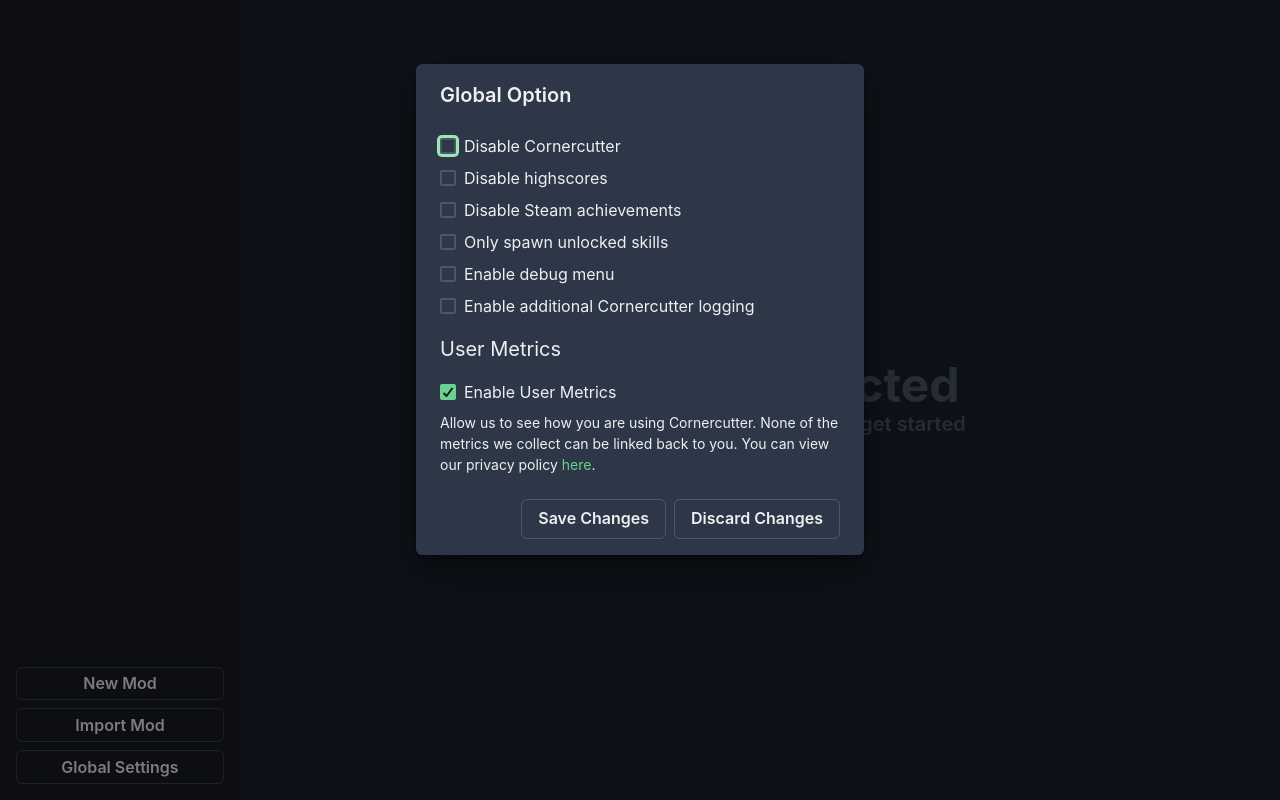
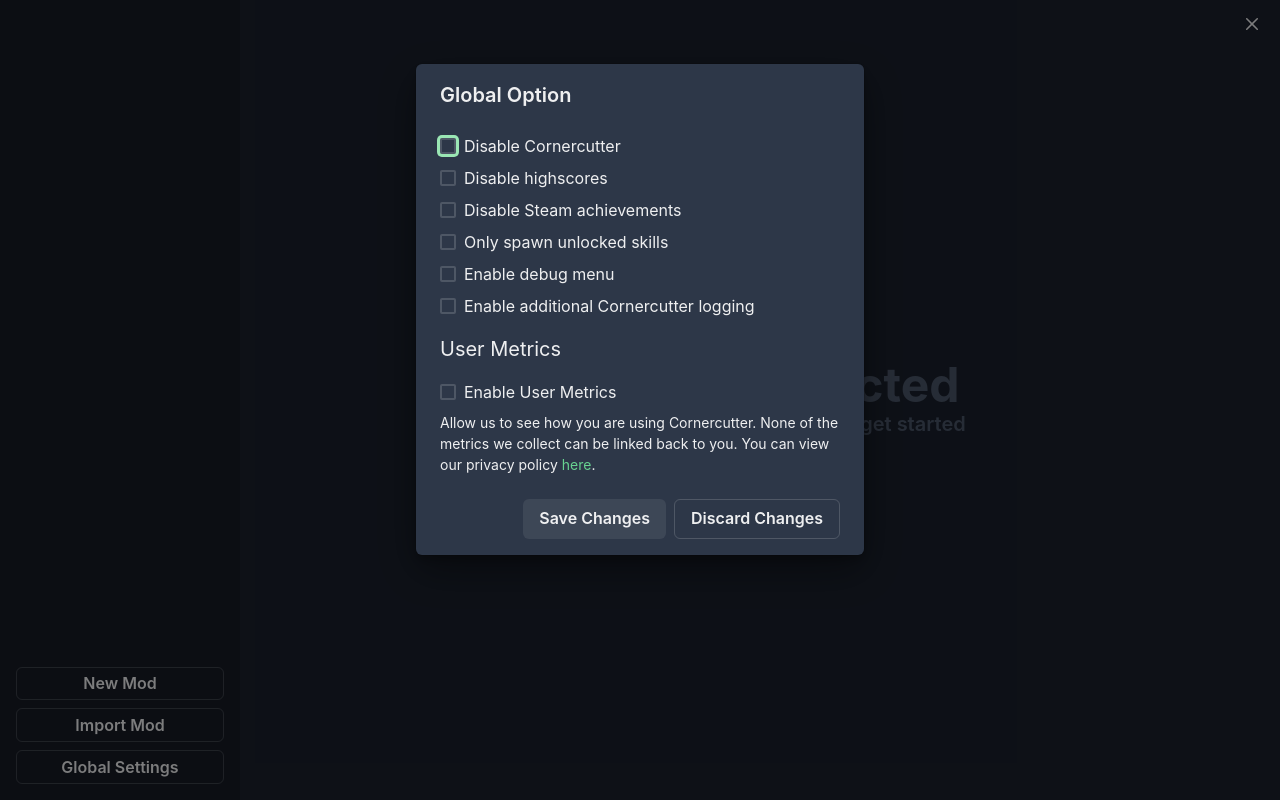
Before and after one commit to franomai/cornercutter, a React (Vite) app in the folder frontend/: page / in a window 1280 px wide. Both pictures are taken after a click on the button "Global Settings". Built offline with nearby package versions, Linux system fonts and the light colour scheme.

Commit message:
#27 Add user metrics to cc config redux slice

```diff
--- a/frontend/src/components/dropzone/Dropzone.tsx
+++ b/frontend/src/components/dropzone/Dropzone.tsx
@@ -55,7 +55,7 @@ const Dropzone = ({ skills, singleRow, handleSetSkills }: DropzoneProps) => {
         if (debouncedSkills !== skills) {
             handleSetSkills(debouncedSkills);
         }
-    }, [debouncedSkills]);
+    }, [debouncedSkills, skills, handleSetSkills]);
 
     const handleDeleteSkill = useCallback(
         (skillIndex: number) => {
--- a/frontend/src/components/modals/FindGoingUnder.tsx
+++ b/frontend/src/components/modals/FindGoingUnder.tsx
@@ -18,7 +18,7 @@ import {
 import { invoke } from '@tauri-apps/api/tauri';
 import { useCallback, useEffect, useState } from 'react';
 import { useDispatch } from 'react-redux';
-import { setCornercutterConfig } from '../../redux/slices/cornercutter';
+import { setCornercutterDir } from '../../redux/slices/cornercutter';
 import { CornerCutterConfig } from '../../types/CornerCutterConfig';
 
 const FindGoingUnder = ({ config }: { config: CornerCutterConfig }) => {
@@ -39,7 +39,7 @@ const FindGoingUnder = ({ config }: { config: CornerCutterConfig }) => {
             setIsValid(isValid);
             if (isValid) {
                 onClose();
-                dispatch(setCornercutterConfig({ setDirectory: true, goingUnderDir: dir }));
+                dispatch(setCornercutterDir(dir));
             }
         });
     }, [dir, onClose, dispatch]);
--- a/frontend/src/components/modals/Settings.tsx
+++ b/frontend/src/components/modals/Settings.tsx
@@ -16,12 +16,18 @@ import {
     Text,
     useDisclosure,
 } from '@chakra-ui/react';
-import { useSelector } from 'react-redux';
+import { useDispatch, useSelector } from 'react-redux';
 import { GlobalOptions } from '../../types/Configuration';
-import { getGlobalOptions } from '../../redux/slices/cornercutter';
+import {
+    getEnableUserMetrics,
+    getGlobalOptions,
+    setEnableUserMetrics,
+    setGlobalOptions,
+} from '../../redux/slices/cornercutter';
 import { useCallback, useEffect, useMemo, useState } from 'react';
 import { setOptionFlag, hasOptionSet } from '../../utility/ConfigHelpers';
 import OptionCheckboxes from '../forms/OptionCheckboxes';
+import { invoke } from '@tauri-apps/api';
 
 const optionDetails: Record<GlobalOptions, OptionDetails> = {
     [GlobalOptions.DisableCornercutter]: {
@@ -61,21 +67,34 @@ const Settings = ({
     handleDiscardChanges(): void;
     handleSaveChanges(settings: GlobalOptions): void;
 }) => {
+    const dispatch = useDispatch();
+    const GA = useGoogleAnalytics();
     const globalOptions = useSelector(getGlobalOptions);
-    const GA = useGoogleAnalytics();
+    const enableUserMetrics = useSelector(getEnableUserMetrics);
 
     const { isOpen, onOpen, onClose } = useDisclosure();
     const [updatedOptions, setUpdatedOptions] = useState(globalOptions);
-    const hasChangedSettings = updatedOptions !== globalOptions;
+    const [updatedEnableUserMetrics, setUpdatedEnableUserMetrics] = useState(enableUserMetrics);
+
+    const hasChangedEnableUserMetrics = useMemo(
+        () => updatedEnableUserMetrics !== enableUserMetrics,
+        [updatedEnableUserMetrics, enableUserMetrics],
+    );
+
+    const hasChangedSettings = useMemo(
+        () => updatedOptions !== globalOptions || hasChangedEnableUserMetrics,
+        [updatedOptions, globalOptions, hasChangedEnableUserMetrics],
+    );
 
     useEffect(() => {
         if (isShown) {
             onOpen();
             setUpdatedOptions(globalOptions);
+            setUpdatedEnableUserMetrics(enableUserMetrics);
         } else {
             onClose();
         }
-    }, [globalOptions, isShown, onClose, onOpen]);
+    }, [globalOptions, enableUserMetrics, isShown, onClose, onOpen]);
 
     const ifChanged = useCallback(
         (flag: GlobalOptions, callback: (isSet: boolean) => void) => {
@@ -89,17 +108,32 @@ const Settings = ({
     );
 
     const handleSave = useCallback(() => {
+        if (!hasChangedSettings) return;
+
         ifChanged(GlobalOptions.DisableCornercutter, (isSet) => {
             const action = isSet ? 'Disable Cornercutter' : 'Enable Cornercutter';
             GA.event({ category: 'Settings', action });
         });
-        ifChanged(GlobalOptions.EnableUserMetrics, (isSet) => {
-            const action = isSet ? 'Enable User Metrics' : 'Disable User Metrics';
+        if (hasChangedEnableUserMetrics) {
+            const action = updatedEnableUserMetrics ? 'Enable User Metrics' : 'Disable User Metrics';
             GA.event({ category: 'User Metrics', action });
+        }
+
+        invoke('set_global_options', { options: updatedOptions }).then(() => {
+            dispatch(setGlobalOptions(updatedOptions));
+            dispatch(setEnableUserMetrics(updatedEnableUserMetrics));
         });
-
         handleSaveChanges(updatedOptions);
-    }, [handleSaveChanges, updatedOptions, GA, ifChanged]);
+    }, [
+        GA,
+        updatedOptions,
+        hasChangedSettings,
+        updatedEnableUserMetrics,
+        hasChangedEnableUserMetrics,
+        dispatch,
+        ifChanged,
+        handleSaveChanges,
+    ]);
 
     const handleDiscard = useCallback(() => {
         handleDiscardChanges();
@@ -122,6 +156,7 @@ const Settings = ({
             }}
         >
             <ModalOverlay />
+            <ModalCloseButton onClick={handleSave} />
             <ModalContent>
                 <ModalHeader>Global Option</ModalHeader>
                 <ModalBody>
@@ -145,7 +180,8 @@ const Settings = ({
                         <TooltipCheckbox
                             label="Enable User Metrics"
                             tooltip="Allow us to see how you use Cornercutter."
-                            isChecked={true}
+                            isChecked={updatedEnableUserMetrics}
+                            onChange={(e) => setUpdatedEnableUserMetrics(e.target.checked)}
                         />
                         <Text fontSize="sm">
                             Allow us to see how you are using Cornercutter. None of the metrics we collect can be linked
@@ -163,7 +199,7 @@ const Settings = ({
                 </ModalBody>
                 <ModalFooter>
                     <ButtonGroup variant="outline">
-                        <Button onClick={handleSave} colorScheme={hasChangedSettings ? 'green' : undefined}>
+                        <Button onClick={handleSave} variant="solid" disabled={!hasChangedSettings}>
                             Save Changes
                         </Button>
                         <Button onClick={handleDiscard}>Discard Changes</Button>
--- a/frontend/src/redux/slices/cornercutter/cornercutter.slice.ts
+++ b/frontend/src/redux/slices/cornercutter/cornercutter.slice.ts
@@ -20,16 +20,30 @@ const cornercutterSlice = createSlice({
         setCornercutterConfig(state, action: { payload: CornerCutterConfig }) {
             state.config = action.payload;
         },
+        setCornercutterDir(state, action: { payload: string }) {
+            if (state.config) {
+                state.config.goingUnderDir = action.payload;
+                state.config.setDirectory = true;
+            }
+        },
+        setEnableUserMetrics(state, action: { payload: boolean }) {
+            if (state.config) {
+                state.config.enableUserMetrics = action.payload;
+            }
+        },
         setGlobalOptions(state, action: { payload: GlobalOptions }) {
             state.globalOptions = action.payload;
         },
     },
 });
 
-export const { setCornercutterConfig, setGlobalOptions } = cornercutterSlice.actions;
+export const { setCornercutterConfig, setCornercutterDir, setEnableUserMetrics, setGlobalOptions } =
+    cornercutterSlice.actions;
 
 export const getCornercutterConfig = (state: StoreState) => state.cornercutter.config;
 
 export const getGlobalOptions = (state: StoreState) => state.cornercutter.globalOptions;
 
+export const getEnableUserMetrics = (state: StoreState) => state.cornercutter.config?.enableUserMetrics ?? false;
+
 export default cornercutterSlice.reducer;
```
